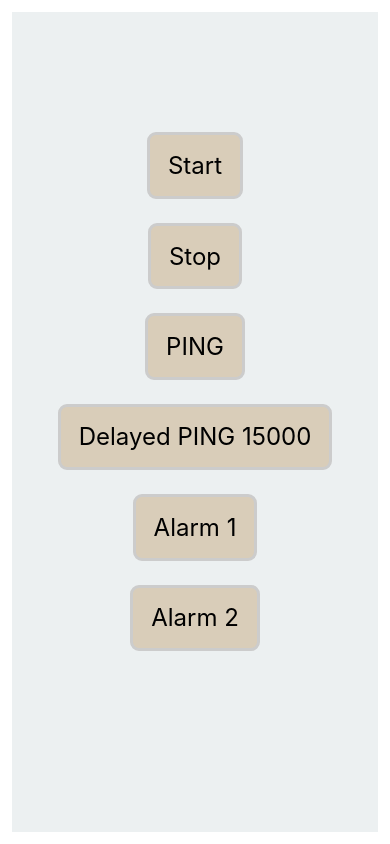
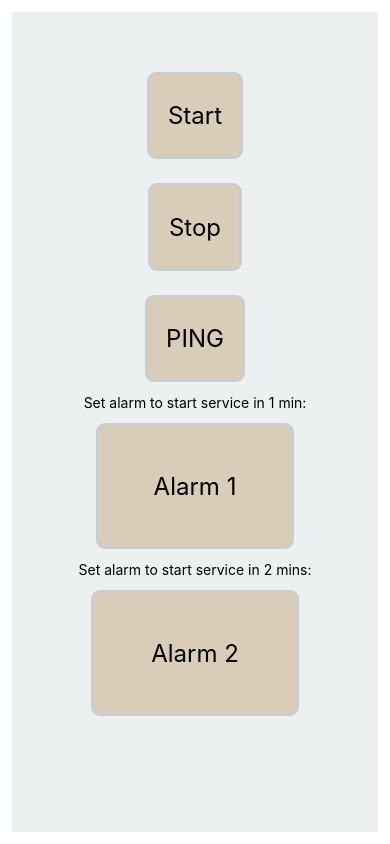
Before and after one commit to marcg1968/rn_bgservice_demo, a React Native app: screen / in a window 390 px wide. Built offline with nearby package versions, Linux system fonts and the light colour scheme.

Commit message:
cc: removed setAlarm scratchings

```diff
--- a/App.js
+++ b/App.js
@@ -36,46 +36,36 @@ class App extends Component {
                 style: styles.button,
             },
             {
-                title: 'Delayed PING ' + delayMs,
-                onPress: () => {
-                    setTimeout(() => {
-                        console.log(39, 'now pinging')
-                        Reminder.ping()
-                        alert('pinged')
-                    }, delayMs)
-                },
-                style: styles.button,
-            },
-            // {
-            //     title: 'Alarm',
-            //     onPress: () => Reminder.setAlarm(),
-            //     style: styles.button,
-            // },
-            {
                 title: 'Alarm 1',
                 onPress: () => Reminder.setAlarmOne(),
                 style: styles.button,
+                text: 'Set alarm to start service in 1 min:',
             },
             {
                 title: 'Alarm 2',
                 onPress: () => Reminder.setAlarmTwo(),
                 style: styles.button,
+                text: 'Set alarm to start service in 2 mins:',
             },
         ]
 
         return (
             <View style={styles.container}>
-                <View style={{ flex: 1 }}/>
                 {buttons.map((btn, i) => (
+                    <View
+                        key={'btn'+i}
+                        style={{ flex: ('text' in btn) ? 3 : 2 }}
+                    >
+                        {('text' in btn) ? (<Text>{btn.text}</Text>) : null}
                         <TouchableOpacity
-                        key={'btn'+i}
                             style={styles.button}
                             onPress={btn.onPress}
                         >
                             <Text style={styles.btntxt}>{btn.title}</Text>
                         </TouchableOpacity>
+                    </View>
                 ))}
-                <View style={{ flex: 2 }}/>
+                <View style={{ flex: 1 }}/>
             </View>
         )
     }
--- a/Reminder.js
+++ b/Reminder.js
@@ -6,13 +6,11 @@ const { Reminder } = NativeModules /* must be same as REACT_CLASS variable in mo
 /* alternative 1 */
 // export default Reminder
 
-/* alternative 2 */
+/* alternative 2: specifically register methods available */
 const _ = {
     startService() { Reminder.startService() },
     stopService() { Reminder.stopService() },
-    /* any other methods similarly defined */
     ping() { Reminder.ping() },
-    setAlarm() { Reminder.setAlarm() },
     setAlarmOne() { Reminder.setAlarmOne() },
     setAlarmTwo() { Reminder.setAlarmTwo() },
 }
```
Also changed, not shown: 1 other file (tests, documents, lock files or other folders). Lines whose indentation alone changed are shown as unchanged.
